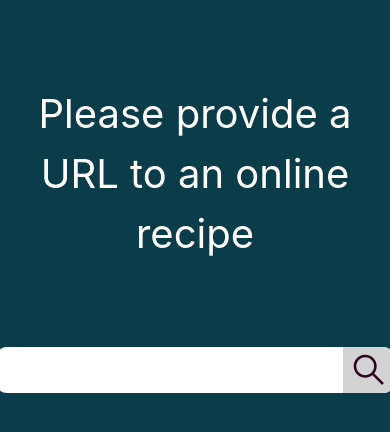
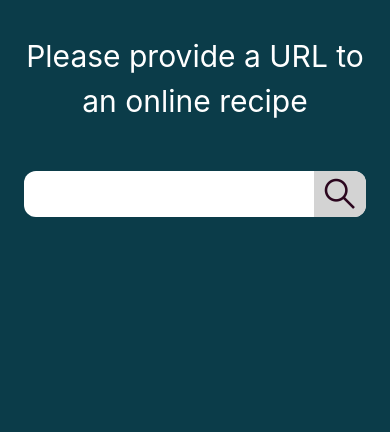
Before and after one commit to aiRamo/NextWhisk, a React (Vite) app: page /home in a window 390 px wide. Shown: the top 432 px of the page. Built offline with nearby package versions, Linux system fonts and the light colour scheme.

Commit message:
Mobile UI Tweaks

```diff
--- a/src/components/homePageComponents/SearchBar.css
+++ b/src/components/homePageComponents/SearchBar.css
@@ -79,9 +79,14 @@
   }
 
   @media(orientation: portrait) {
+    .input-wrapper {
+      margin-top: 2vh;
+    }
     .homescreen-url-input {
-      width: 80vw;
+      width: 65vw;
       font-size: 16px;
+      background-color: #fff;
+      color: #000;
     }
     .mGlass-img {
       margin-left: 10px;
--- a/src/components/landingPageComponents/SlideAnimationCard.css
+++ b/src/components/landingPageComponents/SlideAnimationCard.css
@@ -28,6 +28,10 @@
     border-radius: 4px;
     font-size: 20px;
     font-weight: 600;
+  }
+
+  .card-text {
+    color: #000;
   }
 }
 
@@ -63,4 +67,7 @@
     font-size: 20px;
     font-weight: 600;
   }
+  .card-text {
+    color: #000;
+  }
 }
--- a/src/components/landingPageComponents/SlideAnimationCard.tsx
+++ b/src/components/landingPageComponents/SlideAnimationCard.tsx
@@ -28,9 +28,9 @@ const SlideAnimationCard = () => {
   return (
     <div className="card-container">
       <div className="slide-animation-card" style={{top: topPosition, opacity: opacity}}>
-        <div className="card-item"><p>content here:</p></div>
-        <div className="card-item"><p>content here:</p></div>
-        <div className="card-item"><p>content here:</p></div>
+        <div className="card-item"><p className='card-text'>content here:</p></div>
+        <div className="card-item"><p className='card-text'>content here:</p></div>
+        <div className="card-item"><p className='card-text'>content here:</p></div>
       </div>
     </div>
 
--- a/src/screens/HomePage.css
+++ b/src/screens/HomePage.css
@@ -7,19 +7,6 @@
     width: 100vw;
 }
 
-.homescreen-url-input {
-    width: 60vw;
-    height: 5vh;
-    font-size: 22px;
-    padding-inline: 10px;
-    margin-left: 16px;
-    line-height: 45px;
-    border-width: 0;
-    justify-items: center;
-    resize: none;
-    outline: none;
-  }
-
   .homescreen-title {
     font-size: 40px;
     text-align: center;
@@ -27,3 +14,10 @@
     color: #fff;
     padding-inline: 10px;
   }
+
+  @media(orientation: portrait) {
+    .homescreen-title {
+      font-size: 30px;
+      margin-top: 4vh;
+    }
+  }
```
